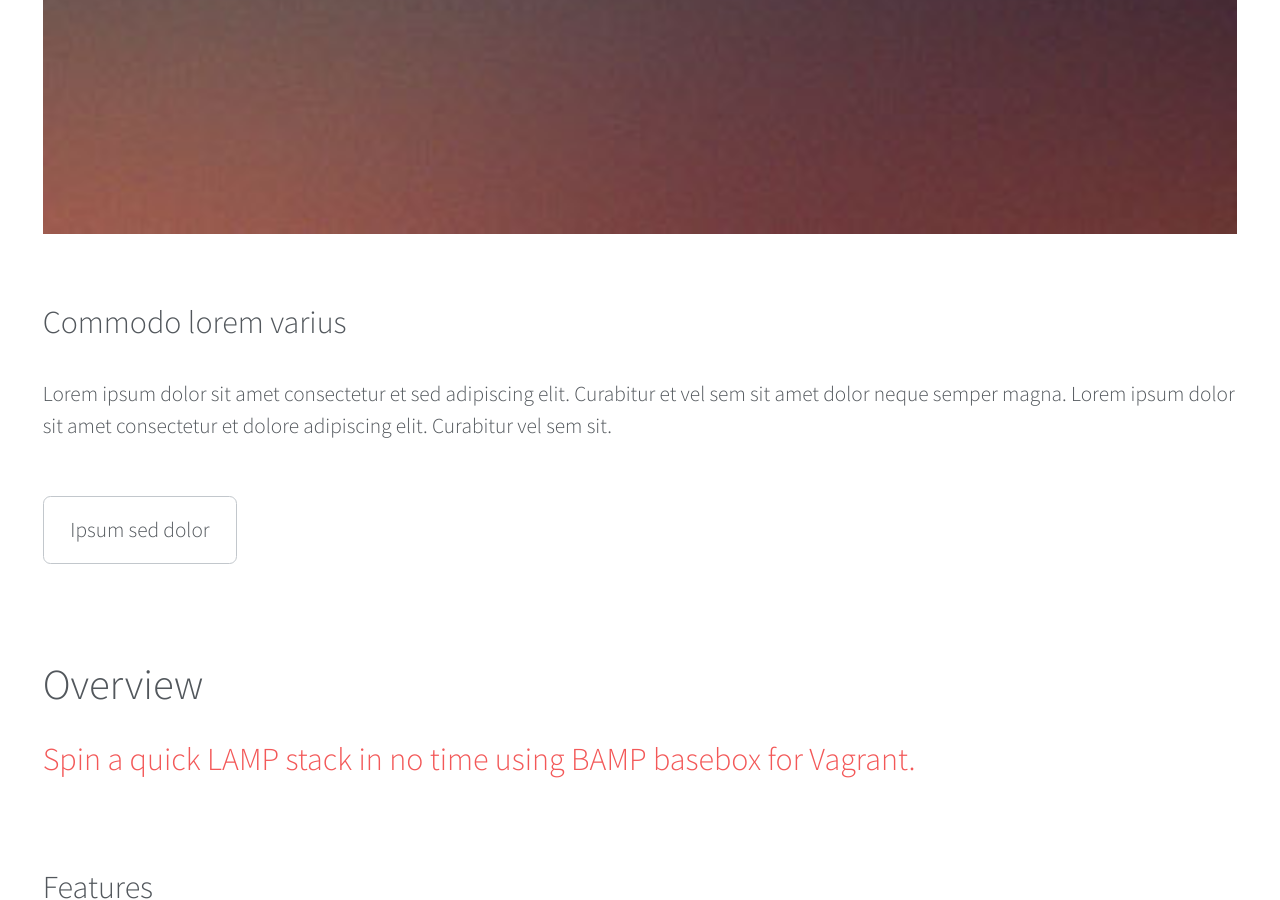
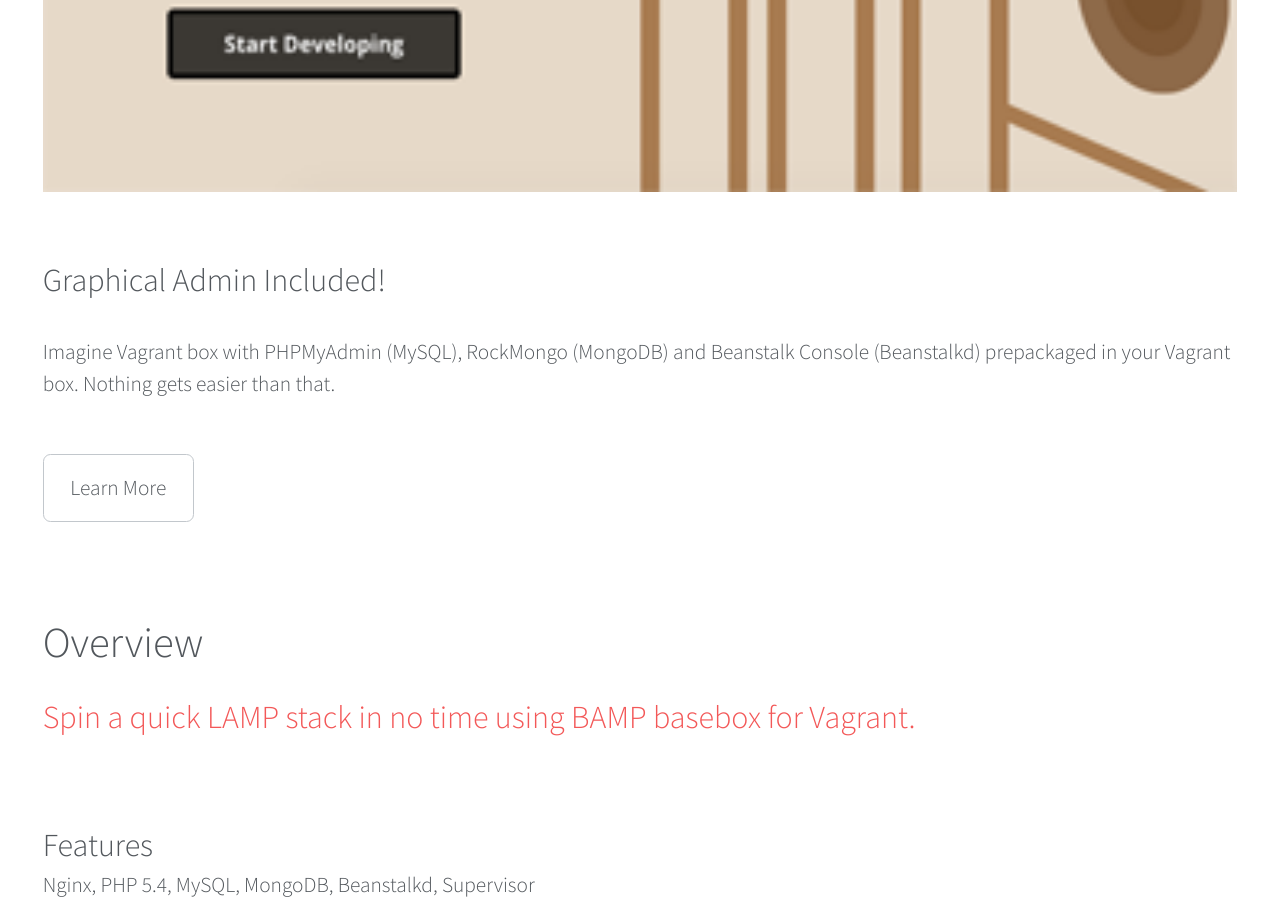
Before and after one commit to buonzz-systems/buonzz-systems.github.io, a Jekyll site: the page built from products/bamp/index.html, in a window 1280 px wide and 900 px high, scrolled down 964 px. Built offline with Jekyll 4.4.1, drawn with Linux system fonts in a browser that asks for light colours; nearby versions of some CDN libraries.

Commit message:
added screenshot

```diff
--- a/products/bamp/index.html
+++ b/products/bamp/index.html
@@ -19,15 +19,14 @@
 						</ul>
 					</section>
 					<section>
-						<a href="#" class="image featured"><img src="{{ site.url }}/images/pic07.jpg" alt="" /></a>
+						<a href="#" class="image featured"><img src="{{ site.url }}/images/screenshot-bamp.png" alt="" /></a>
 						<header>
-							<h3>Commodo lorem varius</h3>
+							<h3>Graphical Admin Included!</h3>
 						</header>
-						<p>Lorem ipsum dolor sit amet consectetur et sed adipiscing elit. Curabitur et vel
-						sem sit amet dolor neque semper magna. Lorem ipsum dolor sit amet consectetur et dolore
-						adipiscing elit. Curabitur vel sem sit.</p>
+						<p>Imagine Vagrant box with PHPMyAdmin (MySQL), RockMongo (MongoDB) and Beanstalk Console (Beanstalkd)
+						prepackaged in your Vagrant box. Nothing gets easier than that.</p>
 						<ul class="actions">
-							<li><a href="#" class="button">Ipsum sed dolor</a></li>
+							<li><a href="#" class="button">Learn More</a></li>
 						</ul>
 					</section>
 				</section>
```
Also changed, not shown: images/screenshot-bamp.png (added).
